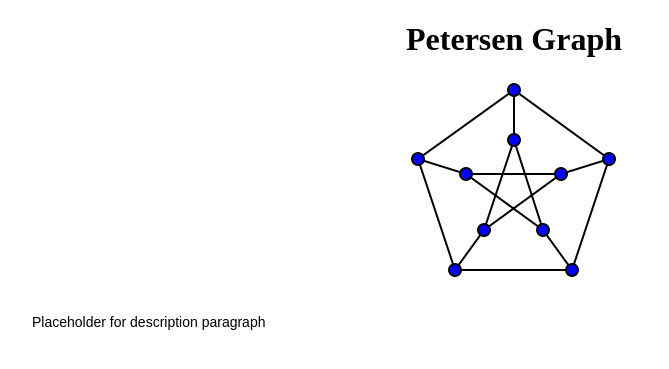
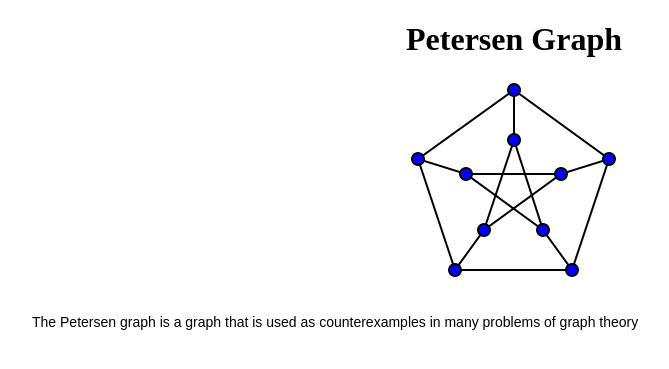
Before and after one commit to seungjaeryanlee/Graphs-DB, a Flask app: page /graphs/petersen in a window 1280 px wide. Shown: the top 369 px of the page, without its empty margins (126-795 px from the left). Run offline with Flask 2, Linux system fonts and the light colour scheme.

Commit message:
Completed template for graph page

```diff
--- a/app.py
+++ b/app.py
@@ -16,6 +16,11 @@ def index():
 def graph_home():
     return 'Here are list of graphs in our database.'
 
-@app.route('/graphs/<graphname>')
-def graph(graphname):
-    return render_template('graph.html', name=graphname.title(), description='Placeholder for description paragraph')
+@app.route('/graphs/<graph_name>')
+def graph(graph_name):
+    graph = next((graph for graph in graphs if graph['name'] == graph_name), None)
+    if graph != None:
+        return render_template('graph.html', graph=graph)
+    else:
+        return '404 Not Found'
+        #return render_template('404.html')
--- a/data.json
+++ b/data.json
@@ -3,6 +3,7 @@
     {
       "name": "petersen",
       "description": "The Petersen graph is a graph that is used as counterexamples in many problems of graph theory",
+      "image": "images/petersen.png",
       "properties": [
         "undirected",
         "cubic",
@@ -15,6 +16,7 @@
     {
       "name": "butterfly",
       "description": "Placeholder: description",
+      "image": "images/butterfly.png",
       "properties": [
         "undirected",
         "planar"
--- a/templates/graph.html
+++ b/templates/graph.html
@@ -4,7 +4,7 @@
   <link rel="stylesheet" type="text/css" href="{{ url_for('static', filename='style.css') }}">
 </head>
 <body>
-  <h1>{{ name }} Graph</h1>
-  <img src="{{ url_for('static', filename='images/petersen.png') }}">
-  <p>{{ description }}</p>
+  <h1>{{ graph.name.title() }} Graph</h1>
+  <img src="{{ url_for('static', filename=graph.image) }}">
+  <p>{{ graph.description }}</p>
 </body>
```
Also changed, not shown: static/images/butterfly.png (added).
